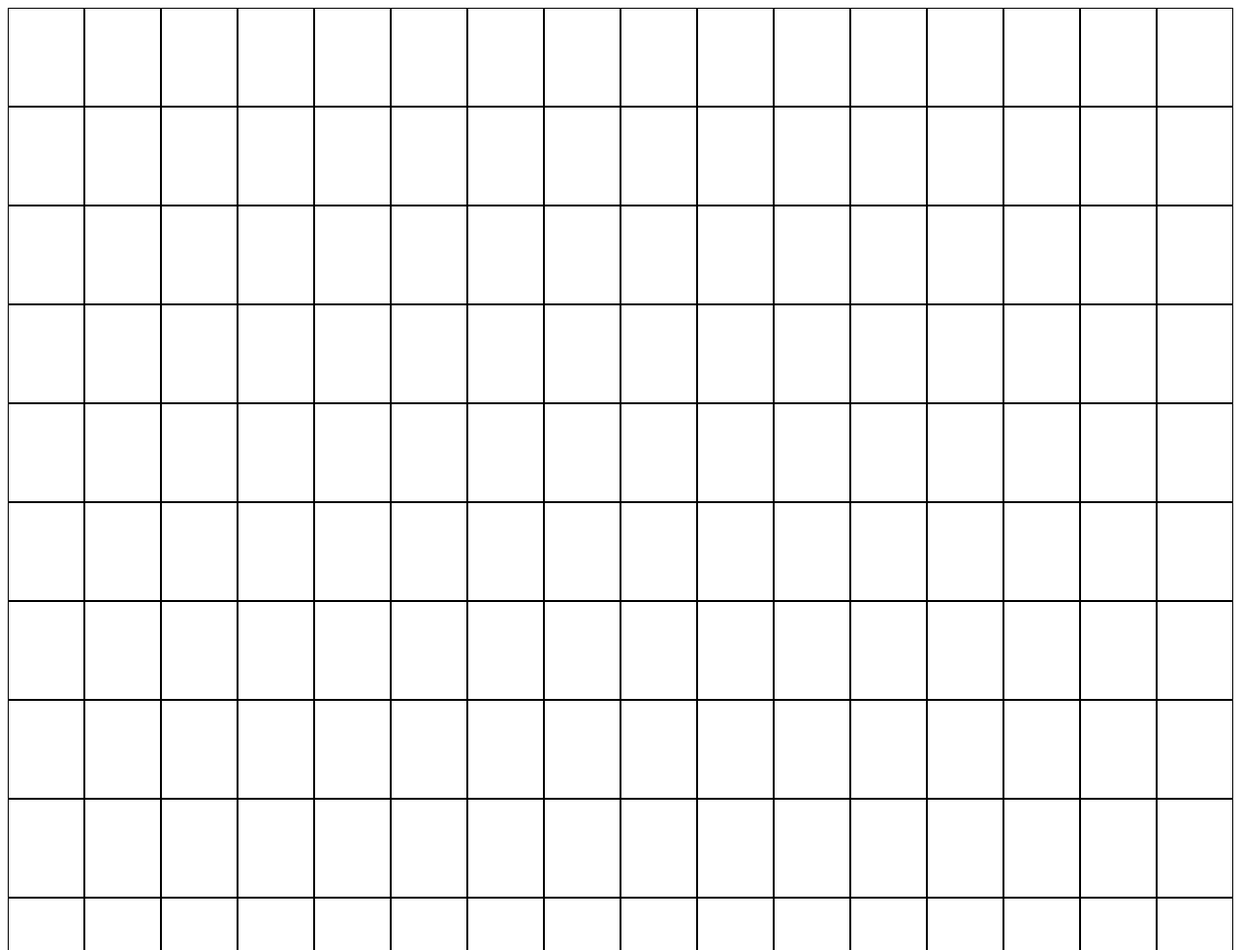
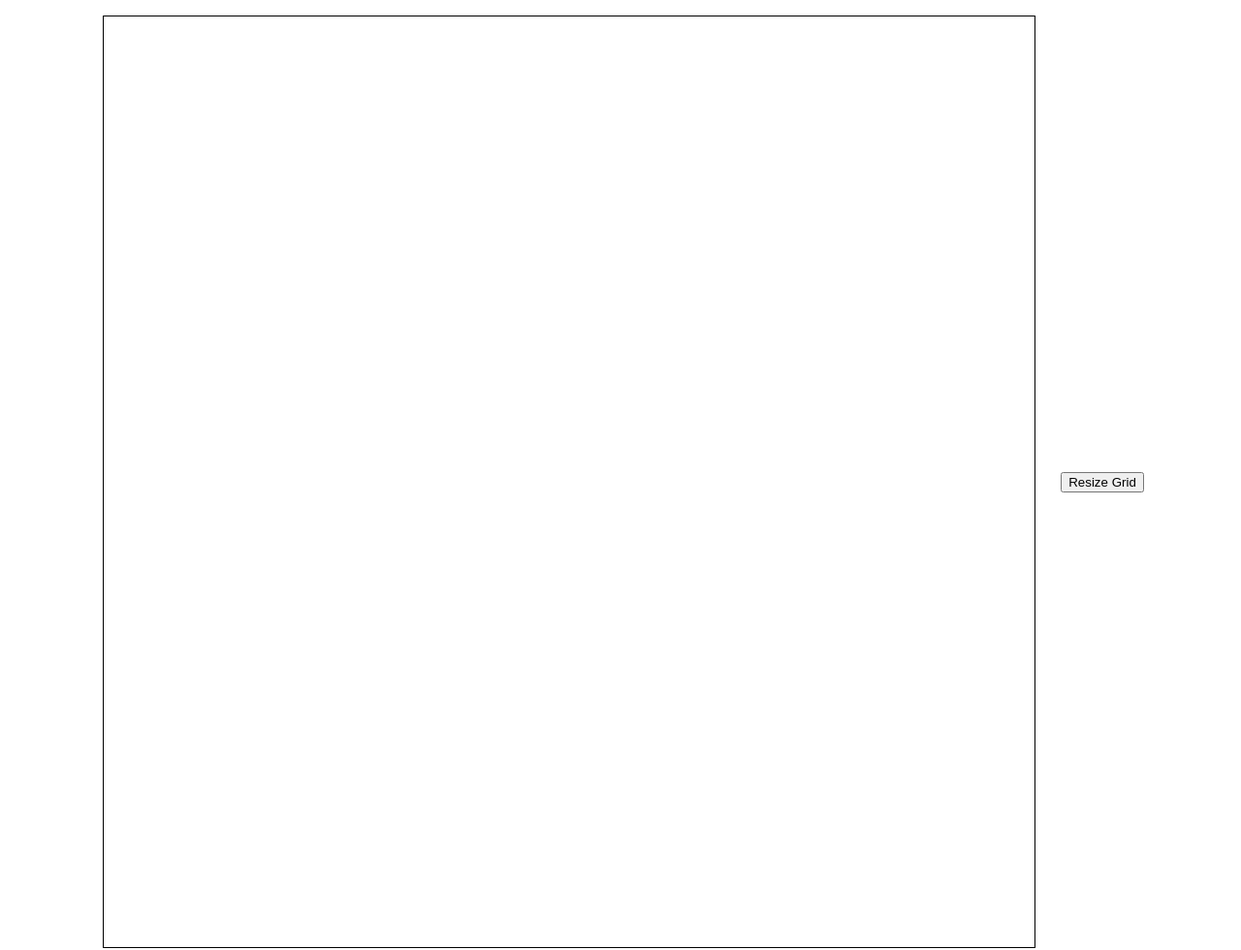
Before and after one commit to mattzh6/odin-etch-a-sketch, a plain HTML site: page index.html in a window 1280 px wide. Shown: the top 980 px of the page at 97% size. Drawn offline with Linux system fonts and the light colour scheme.

Commit message:
changed the grid to have a fixed width

```diff
--- a/index.html
+++ b/index.html
@@ -9,8 +9,11 @@
 </head>
 
 <body>
+
     <div class="container">
-
+    </div>
+    <div class="buttons">
+        <button class="resize">Resize Grid</button>
     </div>
     <script src="script.js">
     </script>
--- a/script.js
+++ b/script.js
@@ -1,21 +1,47 @@
+const space = 960;
 const divContainer = document.querySelector(".container");
+const resizeButton = document.querySelector("button.resize");
 
-for (let i = 0; i < 16; i++) {
-    const div = document.createElement("div");
-    for (let j = 0; j < 16; j++) {
-        const square = document.createElement("div");
-        square.classList.add("square")
-        div.appendChild(square);
+
+function resizePrompt(event) {
+    let dimension = -1;
+    while (dimension <= 0) {
+        let userChoice = prompt("Please enter your desired grid dimension");
+        let parsedChoice = parseInt(userChoice);
+        if (parsedChoice && parsedChoice <= 100) {
+            dimension = parsedChoice;
+        }
     }
-    div.classList.add("rows");
-    divContainer.appendChild(div);
+
+    divContainer.replaceChildren();
+    resizeGrid(dimension);
 }
+
+function resizeGrid(dimension) {
+    for (let i = 0; i < dimension; i++) {
+        const div = document.createElement("div");
+        for (let j = 0; j < dimension; j++) {
+            const square = document.createElement("div");
+            square.classList.add("square")
+            square.style.width = 960/dimension + "px";
+            square.style.height = 960/dimension + "px";
+            div.appendChild(square);
+        }
+        divContainer.appendChild(div);
+    }
+
+    const squares = document.querySelectorAll(".square");
+    squares.forEach((square) => {
+        square.addEventListener("mouseover", changeColor);
+    });
+}
+
+resizeGrid(16);
 
 function changeColor(e) {
     this.classList.add("drawn");
 }
 
-const squares = document.querySelectorAll(".square");
-squares.forEach((square) => {
-    square.addEventListener("mouseover", changeColor);
-});
+
+
+resizeButton.addEventListener("click", resizePrompt);
--- a/style.css
+++ b/style.css
@@ -1,14 +1,27 @@
-.rows {
-
+body {
     display: flex;
-    justify-content: space-between;
+    justify-content: center;
+    margin: 0;
 }
 
-.square {
+.container {
+    display: flex;
+    justify-content: center;
+    align-items: center;
     border: 1px solid black;
-    height: 100px;
-    width: 100px;
+    width: 960px;
+    margin: 16px;
 }
+
+.buttons {
+    display: flex;
+    justify-content: center;
+    align-items: center;
+    flex-direction: column;
+    padding: 10px;
+}
+
+
 
 .drawn {
     background-color: grey;
```
